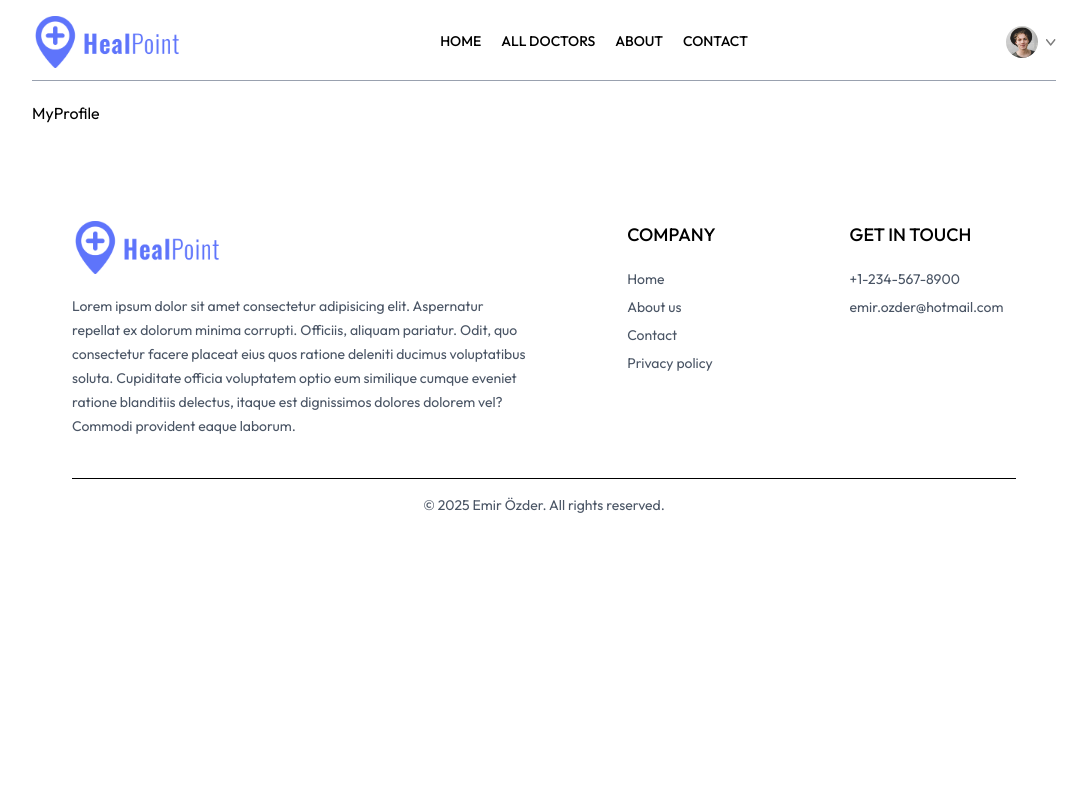
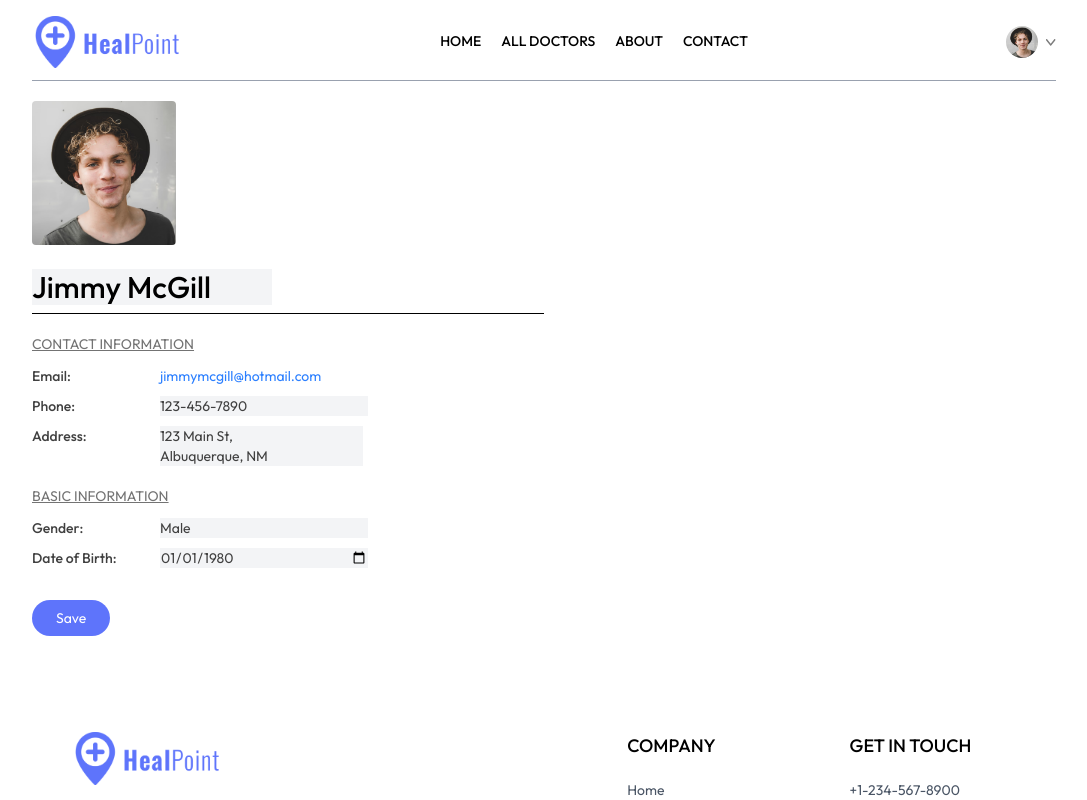
Before and after one commit to emirozder/doctor-booking-mern, a React (Vite) app in the folder frontend/: page /my-profile in a window 1280 px wide. Shown: the top 800 px of the page, without its empty margins (96-1183 px from the left). Built offline with nearby package versions, Linux system fonts and the light colour scheme.

Commit message:
feat: my profile page

```diff
--- a/frontend/src/pages/MyProfile.jsx
+++ b/frontend/src/pages/MyProfile.jsx
@@ -1,7 +1,159 @@
-import React from "react";
+import React, { useState } from "react";
+import { assets } from "../assets/assets";
 
 const MyProfile = () => {
-  return <div>MyProfile</div>;
+  const [userData, setUserData] = useState({
+    name: "Jimmy McGill",
+    image: assets.profile_pic,
+    email: "jimmymcgill@hotmail.com",
+    phone: "123-456-7890",
+    address: {
+      line1: "123 Main St,",
+      line2: "Albuquerque, NM",
+    },
+    gender: "Male",
+    dob: "1980-01-01",
+  });
+  const [editMode, setEditMode] = useState(true);
+
+  return (
+    <div className="max-w-lg flex flex-col gap-2 text-sm">
+      <img src={userData.image} alt="user-img" className="size-36 rounded" />
+      {editMode ? (
+        <input
+          type="text"
+          onChange={(e) => setUserData({ ...userData, name: e.target.value })}
+          value={userData.name}
+          required
+          placeholder="Enter your name"
+          className="bg-gray-100 text-3xl font-medium max-w-60 mt-4 focus:outline-none"
+        />
+      ) : (
+        <p className="font-medium text-3xl text-neutral-800 mt-4">
+          {userData.name}
+        </p>
+      )}
+
+      <hr />
+
+      {/* CONTACT INFORMATION */}
+      <div>
+        <p className="text-neutral-500 underline mt-3">CONTACT INFORMATION</p>
+        <div className="grid grid-cols-[1fr_3fr] gap-y-2.5 mt-3 text-neutral-700">
+          <p className="font-medium">Email:</p>
+          <p className="text-blue-500">{userData.email}</p>
+
+          <p className="font-medium">Phone:</p>
+          {editMode ? (
+            <input
+              type="text"
+              onChange={(e) =>
+                setUserData({ ...userData, phone: e.target.value })
+              }
+              value={userData.phone}
+              required
+              placeholder="Enter your phone"
+              className="bg-gray-100 max-w-52 focus:outline-none"
+            />
+          ) : (
+            <p className="text-blue-500">{userData.phone}</p>
+          )}
+
+          <p className="font-medium">Address:</p>
+          {editMode ? (
+            <p>
+              <input
+                type="text"
+                onChange={(e) =>
+                  setUserData({
+                    ...userData,
+                    address: { ...userData.address, line1: e.target.value },
+                  })
+                }
+                value={userData.address.line1}
+                required
+                placeholder="Enter address line 1"
+                className="bg-gray-100 focus:outline-none"
+              />
+              <br />
+              <input
+                type="text"
+                onChange={(e) =>
+                  setUserData({
+                    ...userData,
+                    address: { ...userData.address, line2: e.target.value },
+                  })
+                }
+                value={userData.address.line2}
+                required
+                placeholder="Enter address line 2"
+                className="bg-gray-100 focus:outline-none"
+              />
+            </p>
+          ) : (
+            <p className="text-gray-400">
+              {userData.address.line1}
+              <br />
+              {userData.address.line2}
+            </p>
+          )}
+        </div>
+      </div>
+
+      {/* BASIC INFORMATION */}
+      <div>
+        <p className="text-neutral-500 underline mt-3">BASIC INFORMATION</p>
+        <div className="grid grid-cols-[1fr_3fr] gap-y-2.5 mt-3 text-neutral-700">
+          <p className="font-medium">Gender:</p>
+          {editMode ? (
+            <select
+              onChange={(e) =>
+                setUserData({ ...userData, gender: e.target.value })
+              }
+              value={userData.gender}
+              className="bg-gray-100 max-w-52 focus:outline-none appearance-none"
+            >
+              <option value="Male">Male</option>
+              <option value="Female">Female</option>
+            </select>
+          ) : (
+            <p className="text-gray-400">{userData.gender}</p>
+          )}
+          <p className="font-medium">Date of Birth:</p>
+          {editMode ? (
+            <input
+              type="date"
+              onChange={(e) =>
+                setUserData({ ...userData, dob: e.target.value })
+              }
+              value={userData.dob}
+              className="bg-gray-100 max-w-52 focus:outline-none"
+            />
+          ) : (
+            <p className="text-gray-400">{userData.dob}</p>
+          )}
+        </div>
+      </div>
+
+      <div className="mt-6">
+        {editMode ? (
+          <button
+            onClick={() => setEditMode(false)}
+            className="bg-primary text-white px-6 py-2 rounded-full cursor-pointer hover:bg-primary/90 transition-all duration-300"
+          >
+            Save
+          </button>
+        ) : (
+          <button
+            onClick={() => setEditMode(true)}
+            className="bg-gray-200 text-black px-6 py-2 rounded-full cursor-pointer hover:bg-gray-300 transition-all duration-300"
+          >
+            Edit
+          </button>
+        )}
+      </div>
+    </div>
+  );
 };
 
 export default MyProfile;
```
